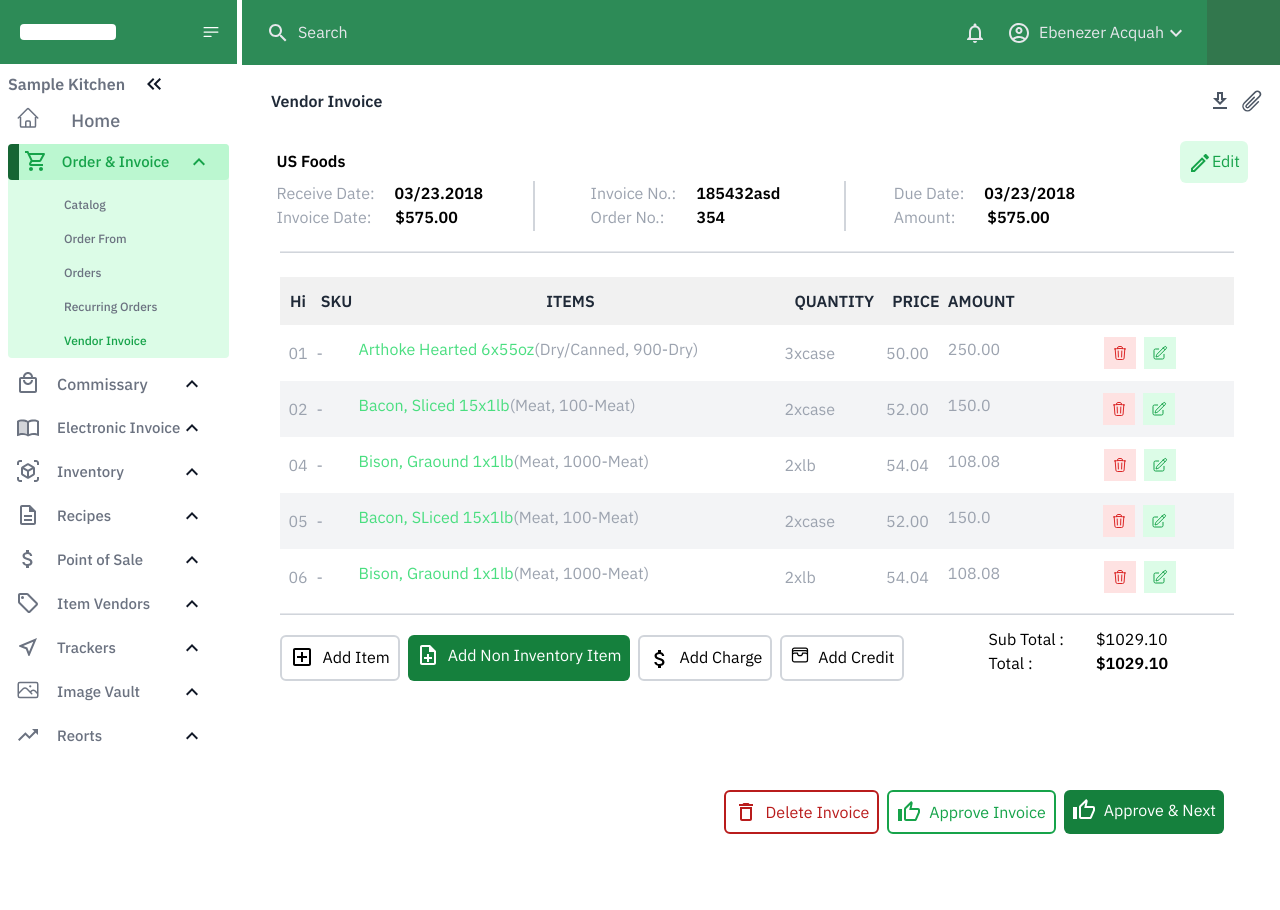
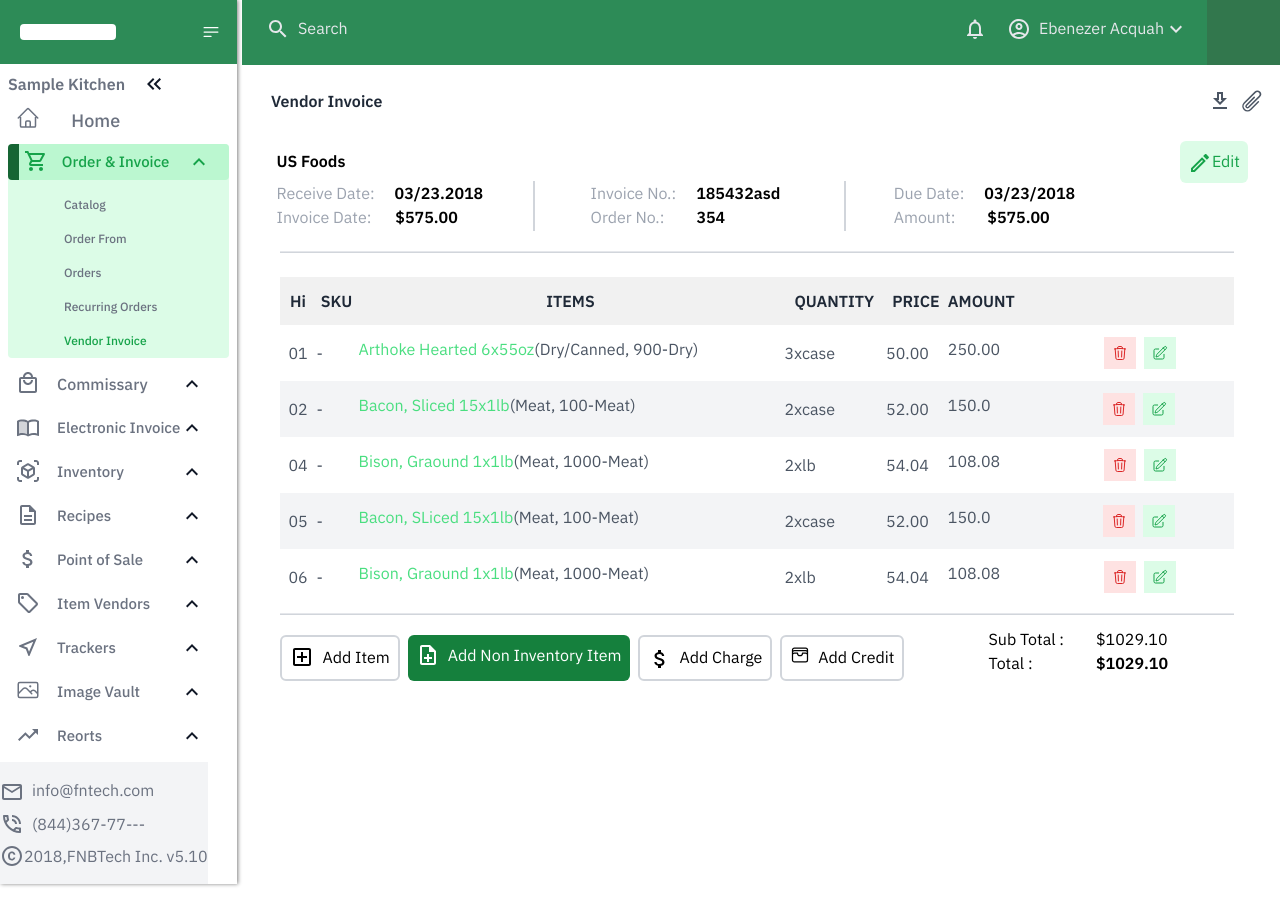
Before and after one commit to hermes-4/UI2, a Next.js app: page / in a window 1280 px wide. Shown: the top 910 px of the page. Before the commit the page ends 862 px from the top, so only its background shows below. Built offline with nearby package versions, Linux system fonts and the light colour scheme.

Commit message:
Second Commit

```diff
--- a/app/page.tsx
+++ b/app/page.tsx
@@ -1,6 +1,3 @@
-import Sidenav from "./ui/side-nav";
-import Top from "./ui/top";
-import Tile from "./ui/tiles";
 import Side from "./ui/side";
 import To from "./ui/to";
 import Content from "./ui/content";
--- a/app/ui/content.tsx
+++ b/app/ui/content.tsx
@@ -86,7 +86,7 @@
                     className="mt-6 ml-5   border-collapse table-auto"
                     style={{ width: "95%", fontSize: "14" }}
                 >
-                    <tbody className="text-gray-400">
+                    <tbody className="text-gray-600">
                         <tr
                             className=" w-auto "
                             style={{ backgroundColor: "rgb(241, 241, 241" }}
@@ -299,7 +299,7 @@
 
 export default function Content() {
     return (
-        <div>
+        <div className="bg-gray-200 w-full h-full">
             <div
                 className="flex flex-row justify-between float-right pl-5 mt-6 h-auto"
                 style={{ width: "80.4%" }}
--- a/app/ui/side.tsx
+++ b/app/ui/side.tsx
@@ -9,11 +9,14 @@
 import KeyboardArrowUpIcon from "@mui/icons-material/KeyboardArrowUp";
 import {
     AttachMoneyOutlined,
+    CopyrightOutlined,
     DescriptionOutlined,
+    EmailOutlined,
     ImportContactsTwoTone,
     LocalMallOutlined,
     LocalOfferOutlined,
     NearMeOutlined,
+    PhoneInTalkOutlined,
     ShoppingCartOutlined,
     TrendingUpOutlined,
     ViewInArOutlined,
@@ -442,8 +445,11 @@
 
     //when isdropdown is true, render the list
     return (
-        <>
-            <div className="  float-left  bottom-0  bg-gradient from-white from-19.09% via-gray-200  to-gray-700 to-19.09% overflow-x-auto text-gray-500">
+        <div className="">
+            <div
+                className=" float-left    overflow-x-auto text-gray-500"
+                style={{ boxShadow: "1px 0px 4px 0px gray" }}
+            >
                 <div className="w-50">
                     <div
                         className="flex flex-row  h-16 bg-green text-gray-400 justify-between items-center"
@@ -844,7 +850,23 @@
                         </div>
                     )}
                 </div>
+                <div className="float-left w-50 bg-gray-100 ">
+                    <div className="flex flex-row mt-4 mb-2">
+                        <p>
+                            <EmailOutlined className="mr-2" />
+                        </p>
+                        <p>info@fntech.com</p>
+                    </div>
+                    <div className="flex flex-row mt-1 mb-2">
+                        <PhoneInTalkOutlined className="h-7 w-4 mr-2" />
+                        <p>(844)367-77---</p>
+                    </div>
+                    <div className="flex flex-row mt-1 mb-4">
+                        <CopyrightOutlined />
+                        <p>2018,FNBTech Inc. v5.10</p>
+                    </div>
+                </div>
             </div>
-        </>
+        </div>
     );
 }
--- a/app/ui/to.tsx
+++ b/app/ui/to.tsx
@@ -27,7 +27,7 @@
             }}
         >
             <div className="flex flex-row justify-between ">
-                <div className="flex flex-row  h-16 justify-center items-center text-gray-200  ">
+                <div className="flex flex-row  h-14 justify-center items-center text-gray-200  ">
                     <p className="ml-6 mr-2 ">
                         <SearchOutlined />
                     </p>
```
